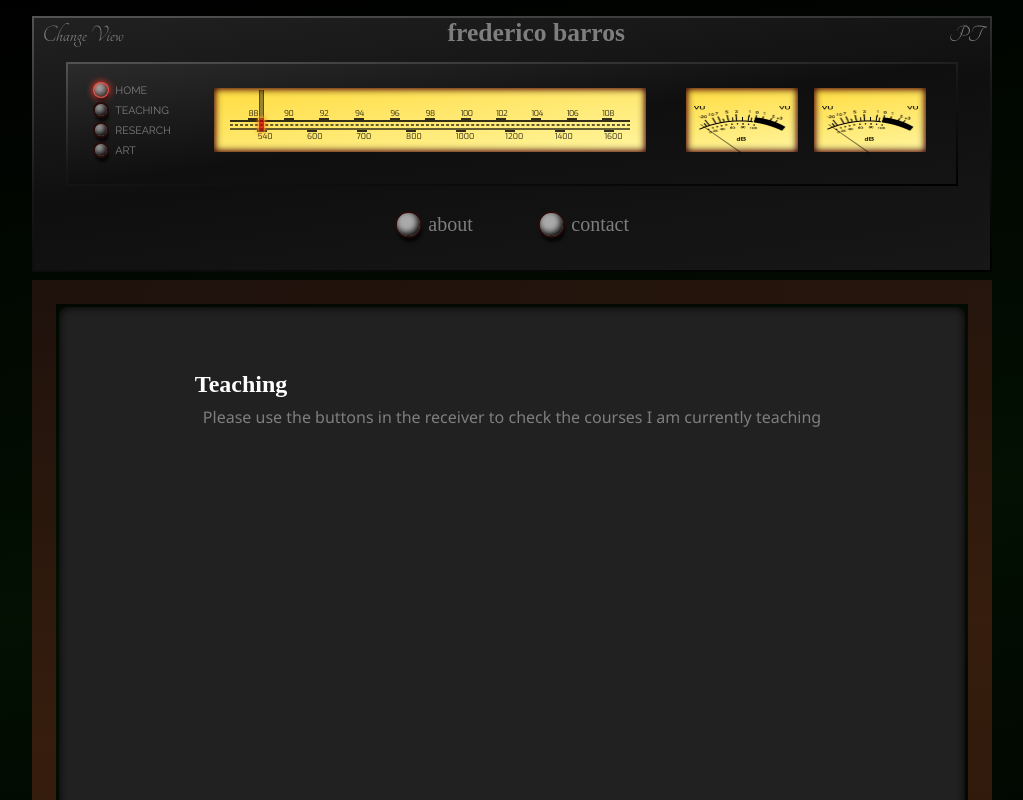
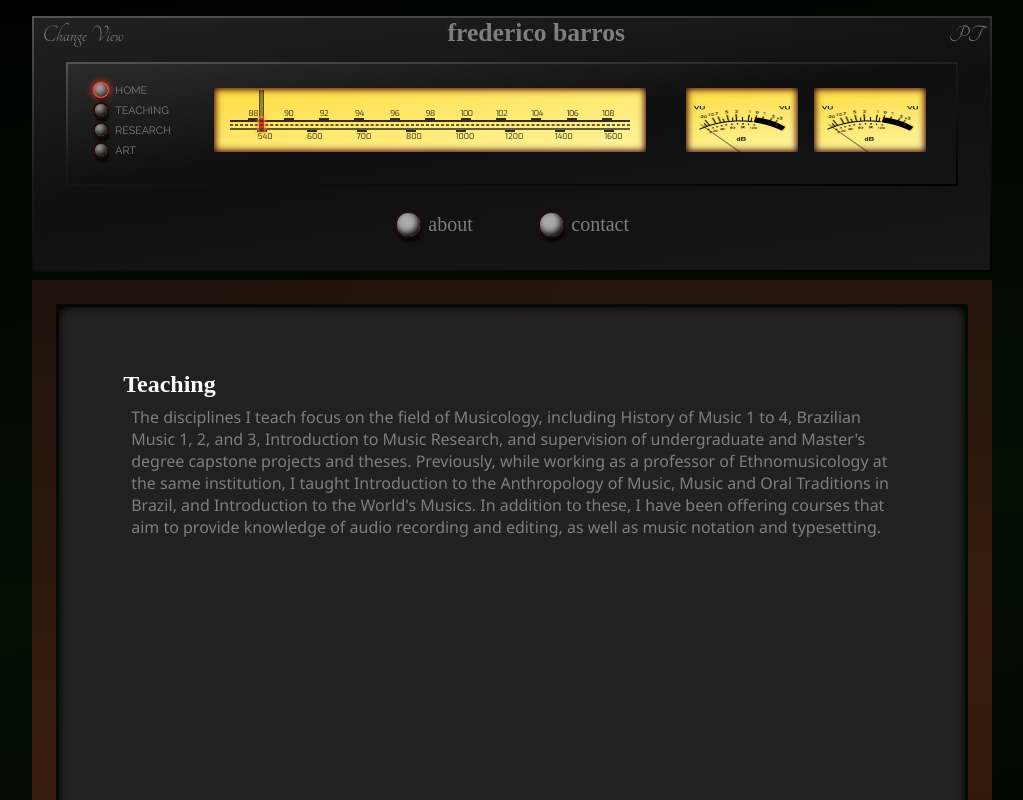
Before and after one commit to fredmbarros/siteNewVersion, a React (Vite) app: page /teaching in a window 1280 px wide. Shown: the top 800 px of the page, without its empty margins (128-1151 px from the left). Built offline with nearby package versions, Linux system fonts and the light colour scheme; a web font is replaced by a local one.

Commit message:
Added Software page to Art; included text for Teaching

```diff
--- a/src/Speaker.jsx
+++ b/src/Speaker.jsx
@@ -13,6 +13,7 @@ import MBP from "./pages/MBP.jsx";
 import Interlocution from "./pages/Interlocution.jsx";
 import Music from "./pages/Music.jsx";
 import Illustration from "./pages/Illustration.jsx";
+import Software from "./pages/Software.jsx";
 
 const Speaker = () => {
   return (
@@ -33,6 +34,7 @@ const Speaker = () => {
             <Route path="/interlocution" element={<Interlocution />} />
             <Route path="/music" element={<Music />} />
             <Route path="/illustration" element={<Illustration />} />
+            <Route path="/software" element={<Software />} />
           </Routes>
         </Suspense>
       </div>
--- a/src/pages/Art.jsx
+++ b/src/pages/Art.jsx
@@ -3,7 +3,8 @@ const Art = () => {
     <div>
       <h1 className="page-header">Art</h1>
       <p>
-        Please use the buttons in the receiver to check Illustration and Music
+        Please use the buttons in the receiver to check Illustration, Music, and
+        Software.
       </p>
     </div>
   );
--- /dev/null
+++ b/src/pages/Software.jsx
@@ -0,0 +1,5 @@
+const Software = () => {
+  return <h1 className="page-header">Software</h1>;
+};
+
+export default Software;
--- a/src/pages/Teaching.jsx
+++ b/src/pages/Teaching.jsx
@@ -3,8 +3,15 @@ const Teaching = () => {
     <div>
       <h1 className="page-header">Teaching</h1>
       <p>
-        Please use the buttons in the receiver to check the courses I am
-        currently teaching
+        The disciplines I teach focus on the field of Musicology, including
+        History of Music 1 to 4, Brazilian Music 1, 2, and 3, Introduction to
+        Music Research, and supervision of undergraduate and Master&apos;s
+        degree capstone projects and theses. Previously, while working as a
+        professor of Ethnomusicology at the same institution, I taught
+        Introduction to the Anthropology of Music, Music and Oral Traditions in
+        Brazil, and Introduction to the World&apos;s Musics. In addition to
+        these, I have been offering courses that aim to provide knowledge of
+        audio recording and editing, as well as music notation and typesetting.
       </p>
     </div>
   );
--- a/src/resources/pagesObj.js
+++ b/src/resources/pagesObj.js
@@ -17,6 +17,7 @@ const pagesObj = {
   art: [
     { pageName: "music", displayName: "music" },
     { pageName: "illustration", displayName: "illustration" },
+    { pageName: "software", displayName: "software" },
   ],
 };
 export default pagesObj;
```
